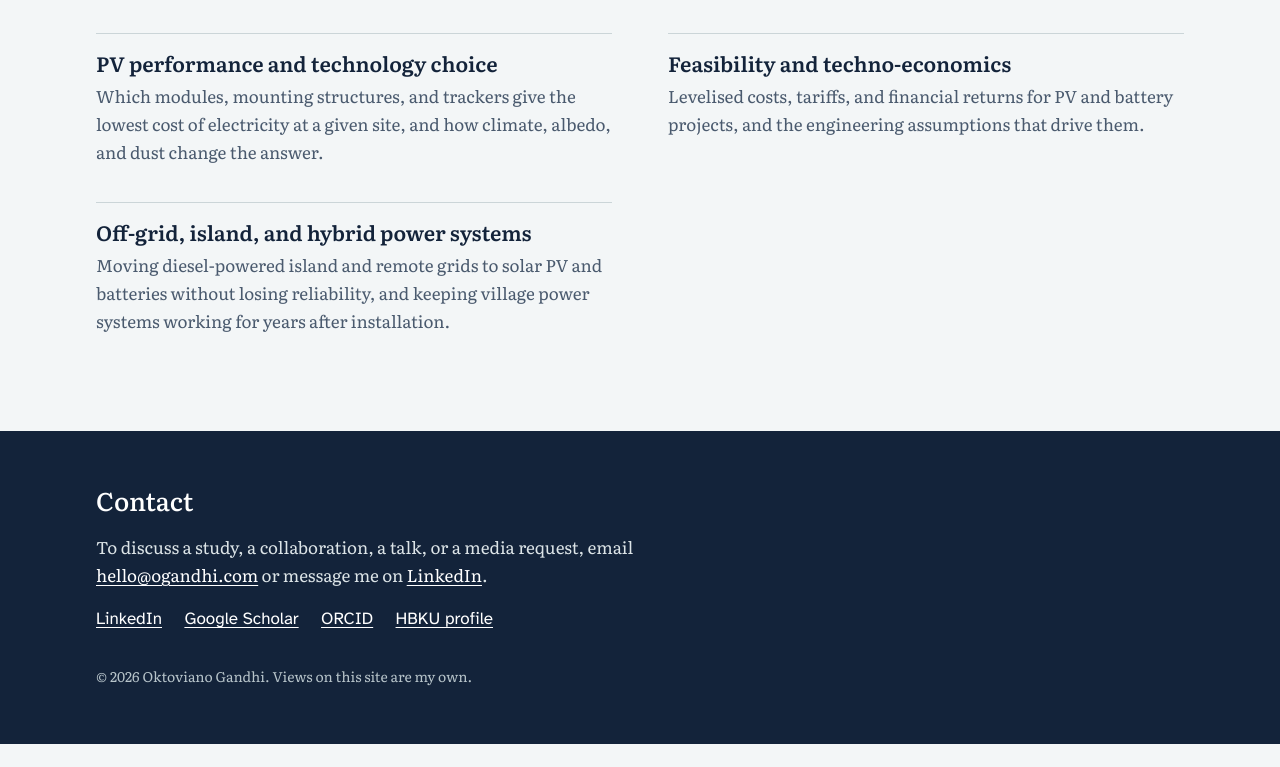
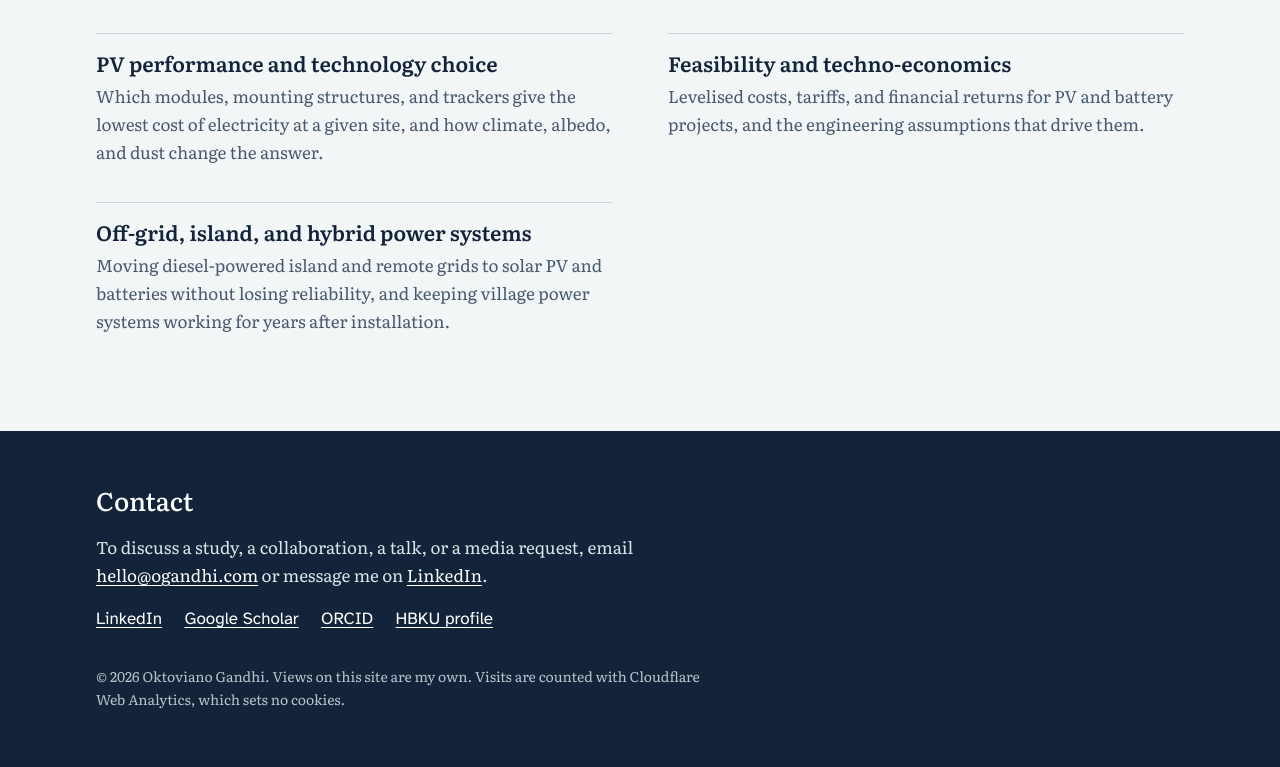
Before and after one commit to oktovianogandhi/ogandhi.com, a plain HTML site: page docs/expertise/index.html in a window 1280 px wide. Shown: the part 594-1361 px from the top of the page. Before the commit the page ends 1338 px from the top, so only its background shows below. Drawn offline with Linux system fonts and the light colour scheme.

Commit message:
Web Analytics: Expertise index

```diff
--- a/docs/expertise/index.html
+++ b/docs/expertise/index.html
@@ -57,9 +57,10 @@
       <li><a href="https://www.hbku.edu.qa/en/staff/oktoviano-gandhi" rel="me noopener" target="_blank">HBKU profile</a></li>
 
     </ul>
-    <p class="small">© 2026 Oktoviano Gandhi. Views on this site are my own.</p>
+    <p class="small">© 2026 Oktoviano Gandhi. Views on this site are my own. Visits are counted with Cloudflare Web Analytics, which sets no cookies.</p>
   </div>
 </footer>
 
+<script type="module" src="https://static.cloudflareinsights.com/beacon.min.js" data-cf-beacon='{"token": "f3089bfc33394ab48e47fe63c7bae97c"}'></script>
 </body>
 </html>
```
